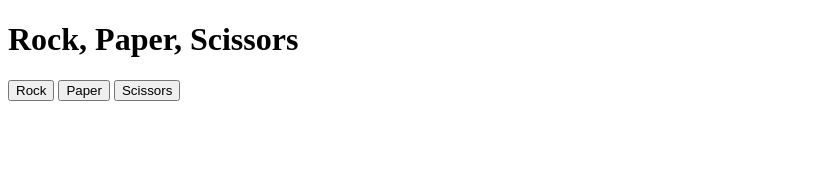
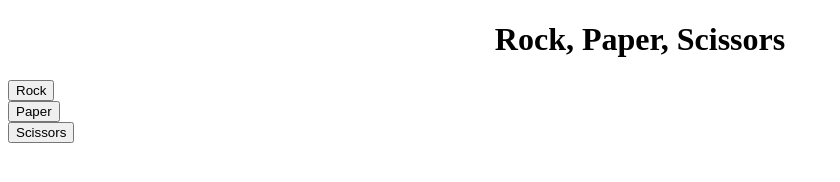
Before and after one commit to acaalim/rock-paper-scissors, a plain HTML site: page index.html in a window 1280 px wide. Shown: the whole page, without its empty margins (0-840 px from the left). Drawn offline with Linux system fonts and the light colour scheme.

Commit message:
HTML divs and main added
cleaning up the look

```diff
--- a/index.html
+++ b/index.html
@@ -3,13 +3,22 @@
 <head>
     <meta charset="UTF-8">
     <meta name="viewport" content="width=device-width, initial-scale=1.0">
+    <link rel="stylesheet" href="style.css">
     <title>Rock, Paper, Scissors</title>
 </head>
 <body>
     <h1>Rock, Paper, Scissors</h1>
-    <button id="rock">Rock</button>
-    <button id="paper">Paper</button>
-    <button id="scissors">Scissors</button>
+        <main>
+            <div class='box1'>
+                <button id="rock">Rock</button>
+            </div>
+            <div class='box2'>
+                <button id="paper">Paper</button>
+            </div>
+            <div class='box3'>
+                <button id="scissors">Scissors</button>
+            </div>
+        </main>
 
     <script src="script.js"></script>
 
--- a/style.css
+++ b/style.css
@@ -0,0 +1,7 @@
+h1 {
+    text-align: center;
+}
+
+main {
+
+}
```
